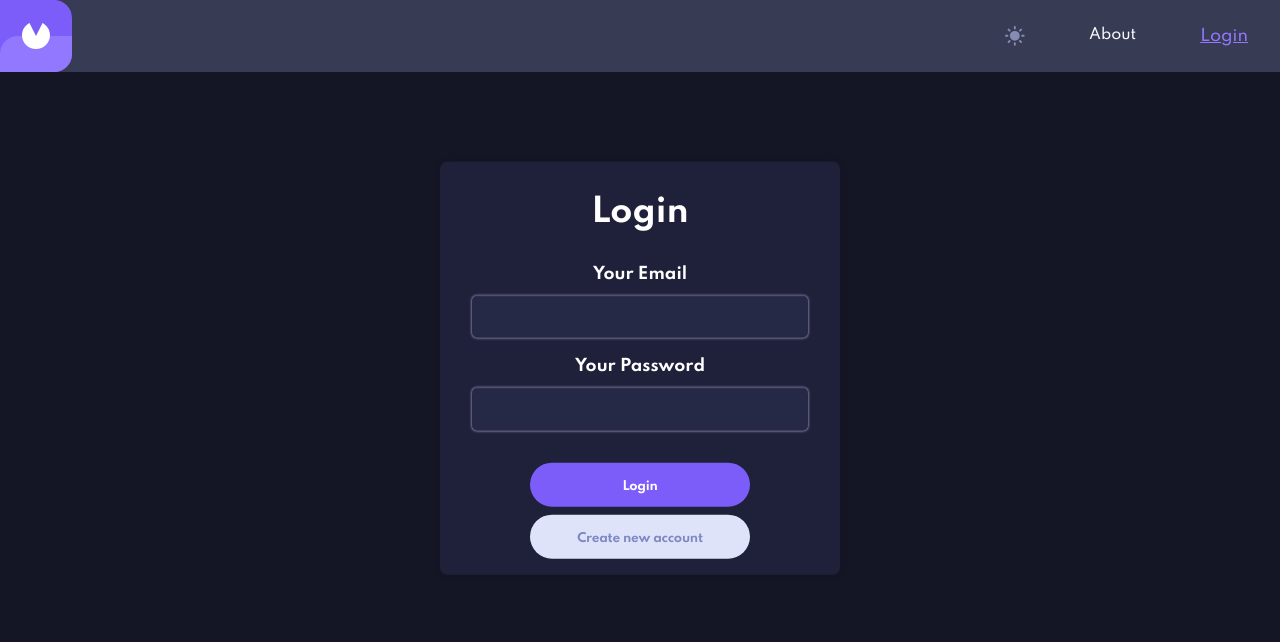
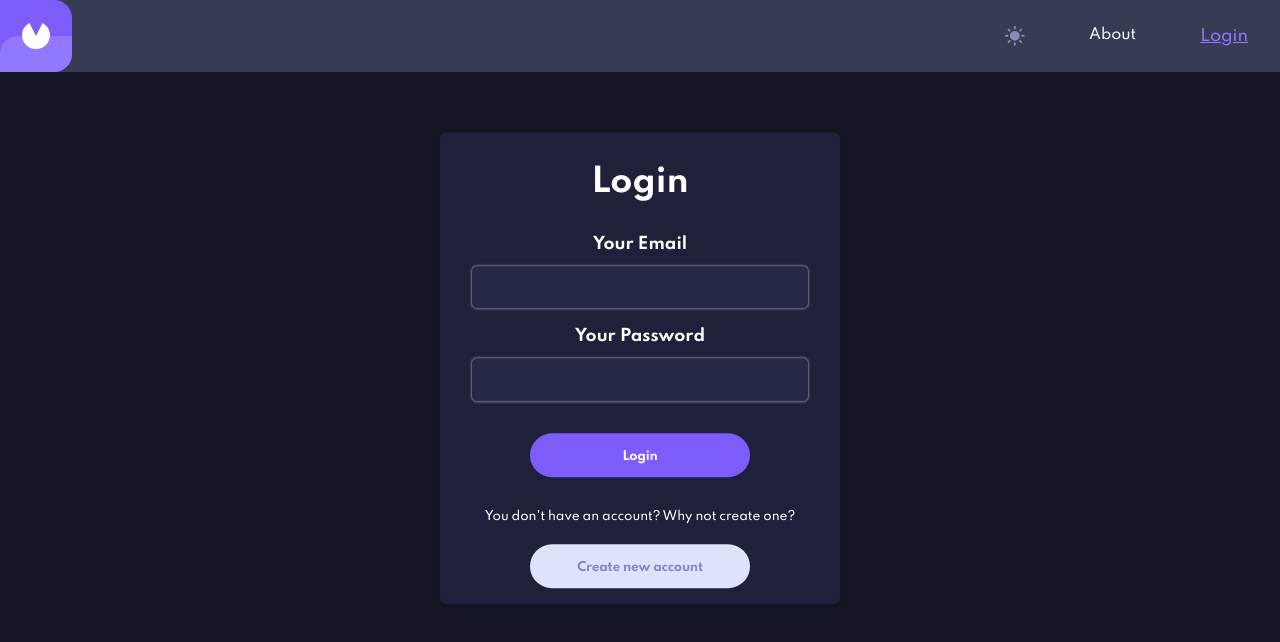
Before and after one commit to androgitai/invoice-app, a React (Create React App) app: page /auth in a window 1280 px wide. Shown: the top 642 px of the page. Built offline with nearby package versions, Linux system fonts and the light colour scheme.

Commit message:
refactored for user profile & css

```diff
--- a/src/components/Auth/AuthForm.js
+++ b/src/components/Auth/AuthForm.js
@@ -39,18 +39,19 @@ const AuthForm = () => {
     <section className={classes.auth} key={isLogin}>
       <h1>{isLogin ? 'Login' : 'Sign Up'}</h1>
       <form onSubmit={submitHandler}>
-        <div className={classes.control}>
+        <fieldset className={classes.control}>
           <label htmlFor='email'>Your Email</label>
-          <input type='email' id='email' required ref={emailInputRef} />
-        </div>
-        <div className={classes.control}>
+          <input type='email' id='email' name='email' min='6' ref={emailInputRef} />
+        </fieldset>
+        <fieldset className={classes.control}>
           <label htmlFor='password'>Your Password</label>
-          <input type='password' id='password' required ref={passwordInputRef} />
-        </div>
-        <div className={classes.actions}>
+          <input type='password' id='password' name='password' min='6' ref={passwordInputRef} />
+        </fieldset>
+        <fieldset className={classes.actions}>
           <Button type='submit' btnType='primary' disabled={isLoading}>
             {isLoading ? 'Loading...' : isLogin ? 'Login' : 'Create Account'}
           </Button>
+          {isLogin && <p>You don't have an account? Why not create one?</p>}
           <Button
             disabled={isLoading}
             btnType='discard'
@@ -59,7 +60,7 @@ const AuthForm = () => {
           >
             {isLogin ? 'Create new account' : 'Login with existing account'}
           </Button>
-        </div>
+        </fieldset>
       </form>
     </section>
   );
--- a/src/components/Auth/AuthForm.module.css
+++ b/src/components/Auth/AuthForm.module.css
@@ -19,6 +19,11 @@
   text-align: center;
   color: var(--primary-text-color);
   margin: 1rem 0 2rem;
+}
+.auth p {
+  text-align: center;
+  color: var(--primary-text-color);
+  margin: 2rem 0 0.2rem;
 }
 
 .control {
@@ -55,7 +60,7 @@
 }
 
 .actions {
-  margin-top: 1.5rem;
+  margin-top: 1rem;
   display: flex;
   flex-direction: column;
   align-items: center;
@@ -63,6 +68,6 @@
 }
 
 .actions button {
-  margin-top: 0.5rem;
+  margin-top: 1rem;
   width: 60%;
 }
```
